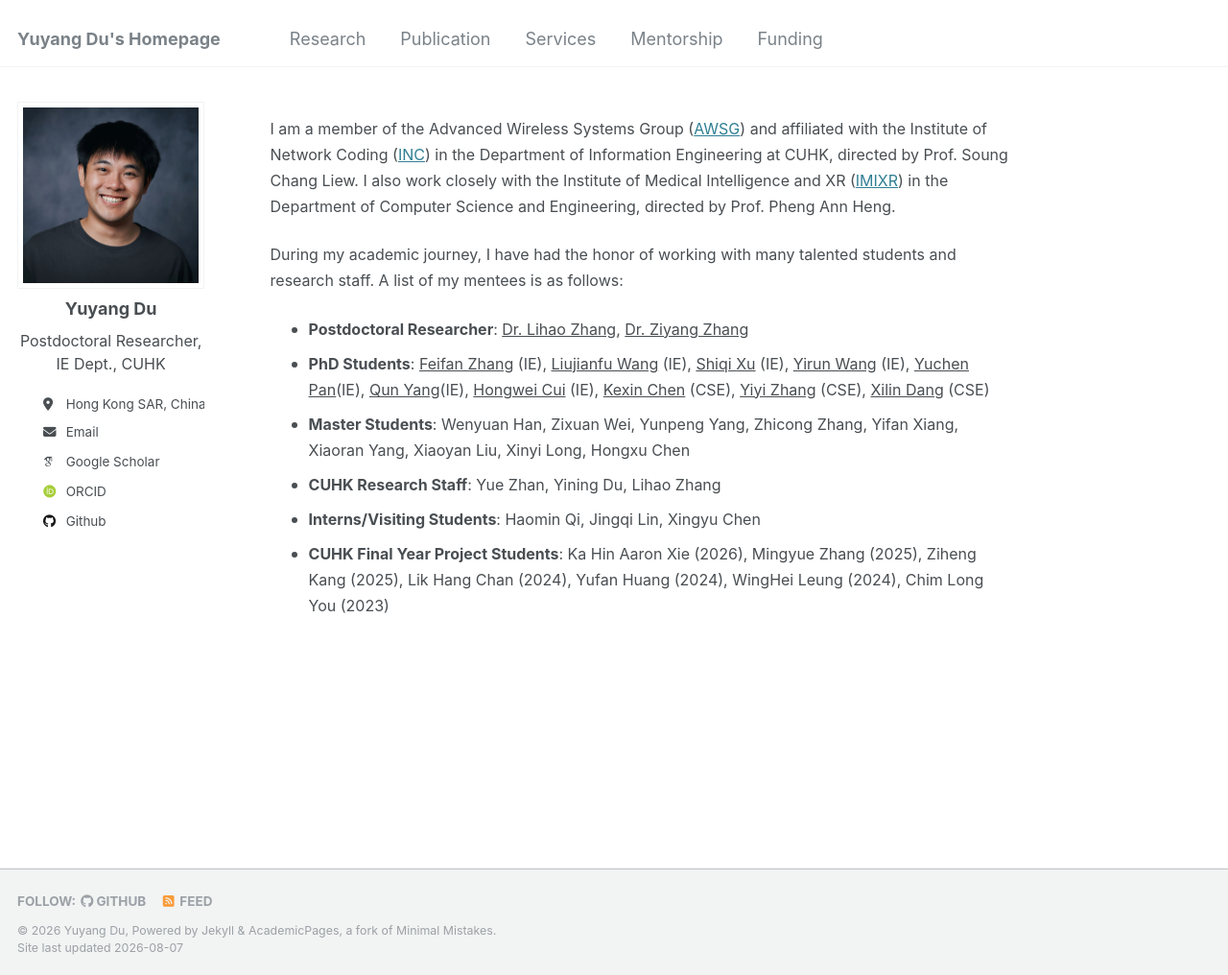
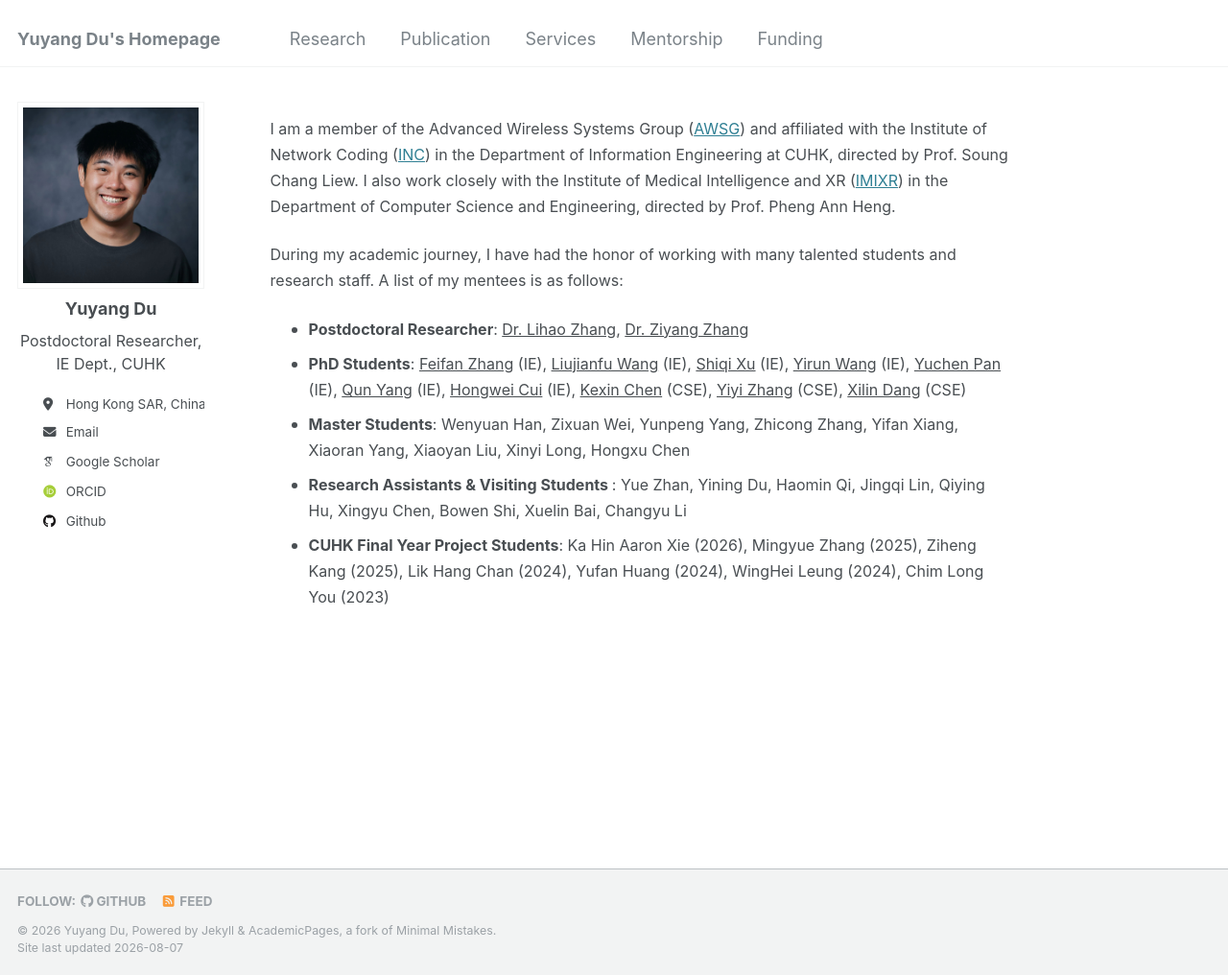
Before and after one commit to yuyangdu01/yuyangdu01.github.io, a Jekyll site: the page built from _pages/mentorship.md, in a window 1280 px wide and 1016 px high. Shown: the whole window at 96% size. Built offline with Jekyll 4.4.1, drawn with Linux system fonts in a browser that asks for light colours; some web fonts are replaced.

Commit message:
Update mentorship.md

```diff
--- a/_pages/mentorship.md
+++ b/_pages/mentorship.md
@@ -21,9 +21,8 @@ redirect_from:
 <div class="mentorship" markdown="1">
 
 * <font size=3> <b>Postdoctoral Researcher</b>: <a href="https://scholar.google.com/citations?user=shIE5pIAAAAJ">Dr. Lihao Zhang</a>, <a href="https://ziyangzhang96.github.io/">Dr. Ziyang Zhang</a></font>
-* <font size=3> <b>PhD Students</b>: <a href="https://scholar.google.com/citations?user=pUIWEZAAAAAJ">Feifan Zhang</a> (IE), <a href="https://scholar.google.com/citations?user=zHMaH24AAAAJ">Liujianfu Wang</a> (IE), <a href="https://scholar.google.com/citations?user=-PdrGCIAAAAJ">Shiqi Xu</a> (IE), <a href="https://ieeexplore.ieee.org/author/37089175010">Yirun Wang</a> (IE), <a href="https://orcid.org/0009-0003-3126-5669">Yuchen Pan</a>(IE), <a href="https://ieeexplore.ieee.org/author/609812215859907">Qun Yang</a>(IE), <a href="https://scholar.google.com/citations?user=o8vGH6kAAAAJ">Hongwei Cui</a> (IE), <a href="https://scholar.google.com/citations?user=wHMRoIUAAAAJ">Kexin Chen</a> (CSE), <a href="https://orcid.org/0009-0000-6491-8513">Yiyi Zhang</a> (CSE), <a href="https://scholar.google.com/citations?user=XSQsbRsAAAAJ">Xilin Dang</a> (CSE)</font>
+* <font size=3> <b>PhD Students</b>: <a href="https://scholar.google.com/citations?user=pUIWEZAAAAAJ">Feifan Zhang</a> (IE), <a href="https://scholar.google.com/citations?user=zHMaH24AAAAJ">Liujianfu Wang</a> (IE), <a href="https://scholar.google.com/citations?user=-PdrGCIAAAAJ">Shiqi Xu</a> (IE), <a href="https://ieeexplore.ieee.org/author/37089175010">Yirun Wang</a> (IE), <a href="https://orcid.org/0009-0003-3126-5669">Yuchen Pan</a> (IE), <a href="https://ieeexplore.ieee.org/author/609812215859907">Qun Yang</a> (IE), <a href="https://scholar.google.com/citations?user=o8vGH6kAAAAJ">Hongwei Cui</a> (IE), <a href="https://scholar.google.com/citations?user=wHMRoIUAAAAJ">Kexin Chen</a> (CSE), <a href="https://orcid.org/0009-0000-6491-8513">Yiyi Zhang</a> (CSE), <a href="https://scholar.google.com/citations?user=XSQsbRsAAAAJ">Xilin Dang</a> (CSE)</font>
 * <font size=3> <b>Master Students</b>: Wenyuan Han, Zixuan Wei, Yunpeng Yang, Zhicong Zhang, Yifan Xiang, Xiaoran Yang, Xiaoyan Liu, Xinyi Long, Hongxu Chen</font>
-* <font size=3> <b>CUHK Research Staff</b>: Yue Zhan, Yining Du, Lihao Zhang</font>
-* <font size=3> <b>Interns/Visiting Students</b>: Haomin Qi, Jingqi Lin, Xingyu Chen</font>
+* <font size=3> <b>Research Assistants & Visiting Students </b>: Yue Zhan, Yining Du, Haomin Qi, Jingqi Lin, Qiying Hu, Xingyu Chen, Bowen Shi, Xuelin Bai, Changyu Li</font>
 * <font size=3> <b>CUHK Final Year Project Students</b>: Ka Hin Aaron Xie (2026), Mingyue Zhang (2025), Ziheng Kang (2025), Lik Hang Chan (2024), Yufan Huang (2024), WingHei Leung (2024), Chim Long You (2023)</font>
 </div>
```
